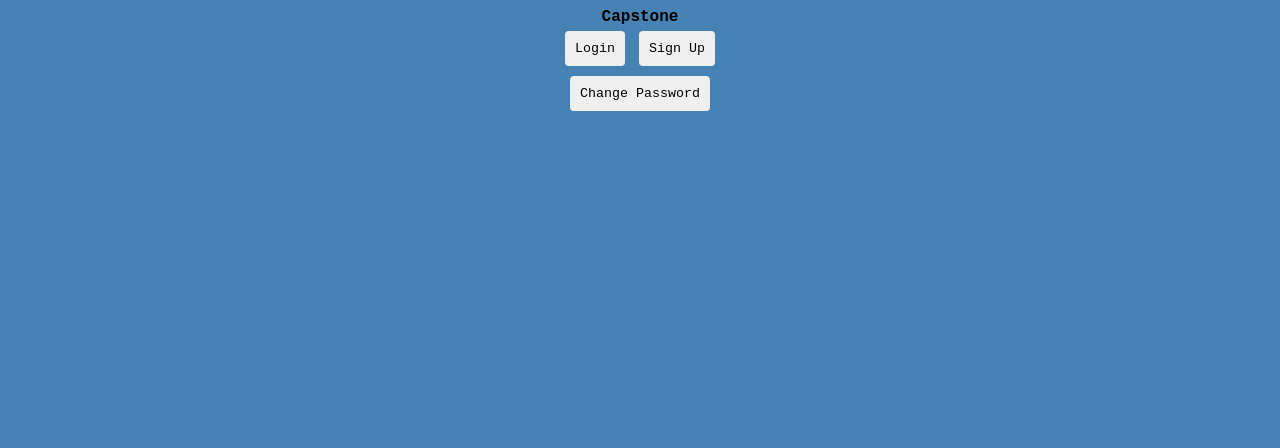
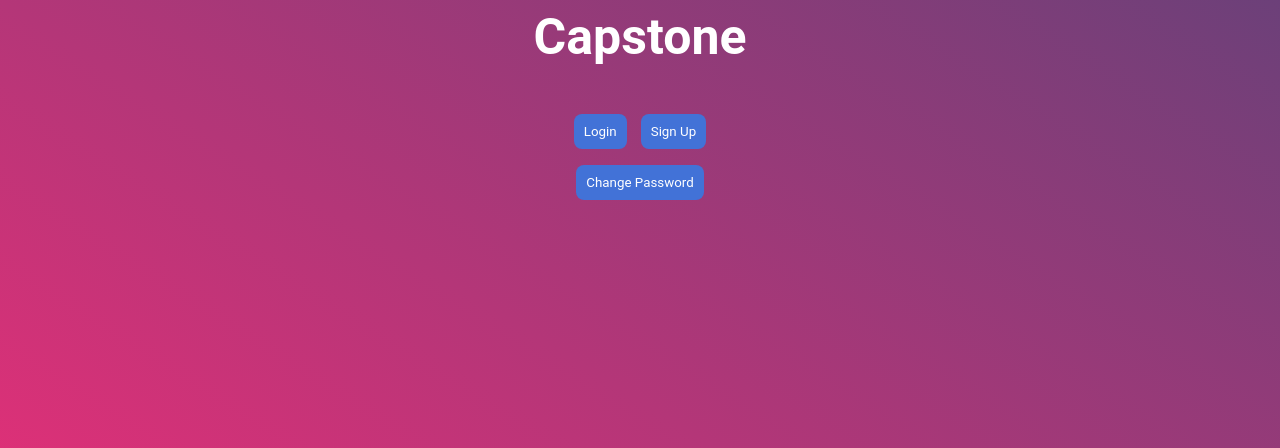
Before and after one commit to nickb210/capstone, a Flask app: page /home in a window 1280 px wide. Shown: the top 448 px of the page. Run offline with Flask 2, Linux system fonts and the light colour scheme.

Commit message:
changed styling of html

```diff
--- a/code/api_testing.py
+++ b/code/api_testing.py
@@ -76,7 +76,9 @@ class ApiTest(unittest.TestCase):
         # "logged in as <username>" will be returned to the user in JSON format.
         assert "logged in as" in driver.page_source
 
-    '''
+    """
+    Test a user that wants to signup
+    """
     def test_signup_page(self):
         driver = self.driver
         driver.get("http://localhost/signup")
@@ -92,7 +94,7 @@ class ApiTest(unittest.TestCase):
         # if the user selects chooses a username that is already taken, the message
         # "<username> is already taken." would be returned to the user in JSON format.
         assert "is already taken." not in driver.page_source
-    '''
+
 
     """
     Test for changing a password for a user that does NOT exsist.
--- a/code/templates/main.html
+++ b/code/templates/main.html
@@ -7,33 +7,55 @@
       display: block;
   }
 
+  .bg-gra-02 {
+
+  background: linear-gradient(to top right, #fc2c77 0%, #6c4079 100%);
+ }
+
+
   body {
-    background-color:steelblue;
-    /*background-color:springgreen;*/
+    /*background-color:steelblue;*/
+    /*background-color:slategrey;*/
+    background: linear-gradient(to top right, #fc2c77 0%, #6c4079 100%) fixed;
   }
 
   label {
     text-align: center;
-    font-family: 'Courier New', Courier, monospace;
+    font-family: roboto;
     font-weight: bold;
+    color: white;
+    padding-bottom: 40px;
+    font-size: 50px
   }
 
   input {
-    font-family: 'Courier New', Courier, monospace;
+    font-family: roboto;
   }
 
   .button {
-    font-family: 'Courier New', Courier, monospace;
+    /*font-family: 'Courier New', Courier, monospace;*/
+    font-family: roboto;
     border: none;
-    margin: 4px 2px;
+    margin: 8px 5px;
     display: inline-block;
     text-decoration: none;
     padding: 10px;
     text-align: center;
     cursor: pointer;
-    border-radius: 4px;
-    margin: 5px;
+    border-radius: 8px;
+    background-color:#4272d7;
+    color: white;
 
+  }
+
+  .card {
+  -webkit-border-radius: 3px;
+  -moz-border-radius: 3px;
+  border-radius: 30px;
+  box-shadow: 0px 8px 20px 0px rgba(0, 0, 0, 0.15);
+  padding: 57px 65px;
+  padding-bottom: 65px;
+  background: #fff;
   }
 
 
```
Also changed, not shown: code/templates/change_password.html (+20 -8 lines), code/templates/login.html (+17 -7 lines), code/templates/sign_up.html (+17 -7 lines), code/templates/user_already_exists.html (+15 -6 lines), code/templates/user_created_successful.html (+15 -6 lines), code/data.db, code/static/Background_Purple-01.png (added), 2 other files.
